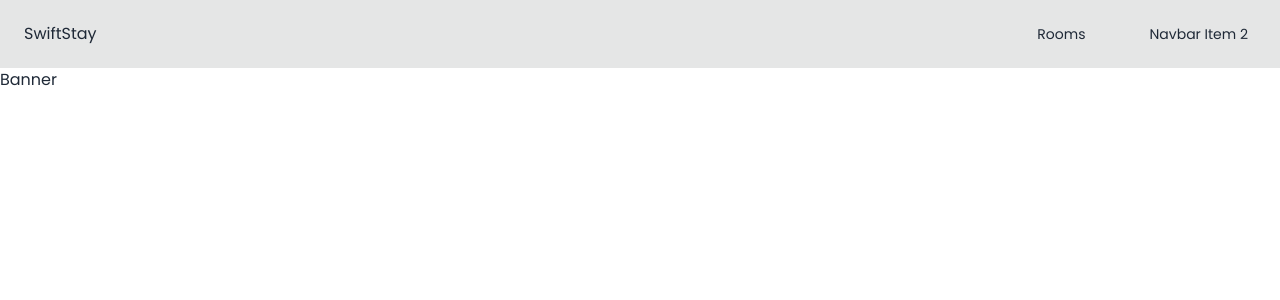
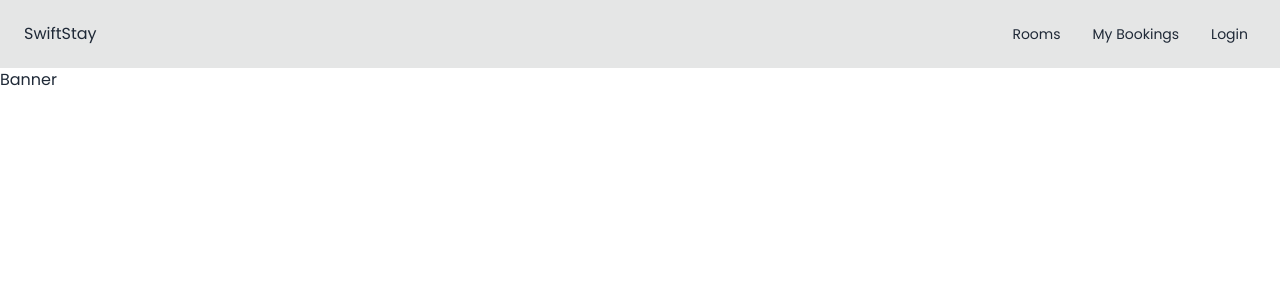
Before and after one commit to Shamimreza82/swift-stay-hotel-booking-app-client, a React (Vite) app: page / in a window 1280 px wide. Shown: the top 300 px of the page. Built offline with nearby package versions, Linux system fonts and the light colour scheme; no server answers.

Commit message:
setup firebase and private route

```diff
--- a/src/Router/Router.jsx
+++ b/src/Router/Router.jsx
@@ -3,11 +3,15 @@ import MainLayout from "../components/MainLayout/MainLayout";
 import Home from "../pages/Home";
 import Login from "../pages/Login";
 import Register from "../pages/Register";
+import ErrorPage from "../pages/ErrorPage";
+import Rooms from "../pages/Rooms/Rooms";
+import MyBookings from "../pages/MyBookings/MyBookings";
 
 const router = createBrowserRouter([
     {
         path: '/',
         element: <MainLayout></MainLayout>,
+        errorElement: <ErrorPage></ErrorPage>,
         children: [
             {
                 path: '/',
@@ -22,6 +26,14 @@ const router = createBrowserRouter([
     {
         path: '/register',
         element: <Register></Register>
+    },
+    {
+        path: '/rooms',
+        element: <Rooms></Rooms>
+    },
+    {
+        path: '/myBookings',
+        element: <MyBookings></MyBookings>
     }
 ])
 
--- a/src/components/Navber.jsx
+++ b/src/components/Navber.jsx
@@ -1,7 +1,19 @@
-import React from "react";
-import { NavLink } from "react-router-dom";
+
+import { NavLink, useNavigate } from "react-router-dom";
+import useAuth from "../Hooks/useAuth";
 
 const Navber = () => {
+    const navigate = useNavigate()
+
+    const {user, logeOut} = useAuth()
+
+    const handleLogout = () => {
+        logeOut()
+        .then(() => {
+            navigate('/')
+        } )
+    }
+
   return (
     <div className="bg-slate-200">
       <div className="drawer max-w-7xl m-auto">
@@ -36,7 +48,7 @@ const Navber = () => {
                 {/* Navbar menu content here */}
                 <li>
                     <NavLink
-                    to="/messages"
+                    to="/rooms"
                     className={({ isActive, isPending, isTransitioning }) =>
                     [
                         isPending ? "pending" : "",
@@ -50,6 +62,22 @@ const Navber = () => {
                 </li>
                 <li>
                     <NavLink
+                    to="/myBookings"
+                    className={({ isActive, isPending, isTransitioning }) =>
+                    [
+                        isPending ? "pending" : "",
+                        isActive ? "active" : "",
+                        isTransitioning ? "transitioning" : "",
+                    ].join(" ")
+                    }
+                >
+                   My Bookings
+                </NavLink>
+                </li>
+                {
+                    user ? <li>
+                    <NavLink
+                    onClick={handleLogout}
                     to="/messages"
                     className={({ isActive, isPending, isTransitioning }) =>
                     [
@@ -59,12 +87,25 @@ const Navber = () => {
                     ].join(" ")
                     }
                 >
+                   Logout
+                </NavLink>
+                </li> :
+                <li>
+                <NavLink
+                to="/login"
+                className={({ isActive, isPending, isTransitioning }) =>
+                [
+                    isPending ? "pending" : "",
+                    isActive ? "active" : "",
+                    isTransitioning ? "transitioning" : "",
+                ].join(" ")
+                }
+            >
+               Login
+            </NavLink>
+            </li>
+                }
 
-                </NavLink>
-                </li>
-                <li>
-                  <a>Navbar Item 2</a>
-                </li>
               </ul>
             </div>
           </div>
--- /dev/null
+++ b/src/pages/ErrorPage.jsx
@@ -0,0 +1,15 @@
+import React from 'react';
+import { Link } from 'react-router-dom';
+
+const ErrorPage = () => {
+    return (
+        <div>
+            Error
+           <button className='btn'>
+           <Link t='/'>Back to home page</Link>
+           </button>
+        </div>
+    );
+};
+
+export default ErrorPage;
--- a/src/pages/Login.jsx
+++ b/src/pages/Login.jsx
@@ -3,6 +3,7 @@ import { Link } from "react-router-dom";
 
 import { useState } from "react";
 import useAuth from "../Hooks/useAuth";
+import Navber from "../components/Navber";
 
 
 const Login = () => {
@@ -33,6 +34,7 @@ const Login = () => {
 
   return (
     <div>
+        <Navber></Navber>
       <div className="container m-auto py-12">
         <div className="hero">
           <div className=" flex flex-col-reverse md:flex-row-reverse  items-center">
--- /dev/null
+++ b/src/pages/MyBookings/MyBookings.jsx
@@ -0,0 +1,13 @@
+import React from 'react';
+import Navber from '../../components/Navber';
+
+const MyBookings = () => {
+    return (
+        <div>
+            <Navber></Navber>
+            My Bookings
+        </div>
+    );
+};
+
+export default MyBookings;
--- /dev/null
+++ b/src/pages/Rooms/Rooms.jsx
@@ -0,0 +1,13 @@
+import React from 'react';
+import Navber from '../../components/Navber';
+
+const Rooms = () => {
+    return (
+        <div>
+            <Navber></Navber>
+            All Rooms
+        </div>
+    );
+};
+
+export default Rooms;
```
